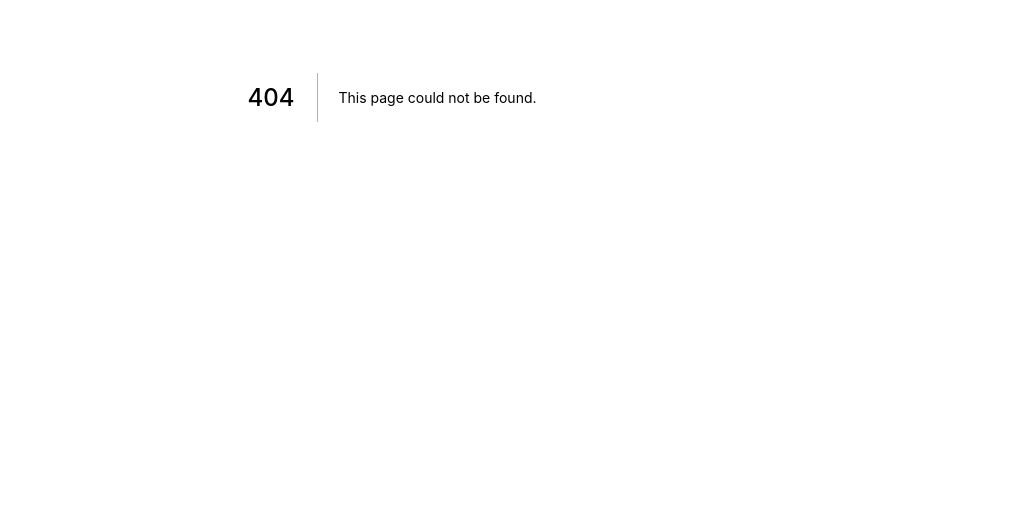
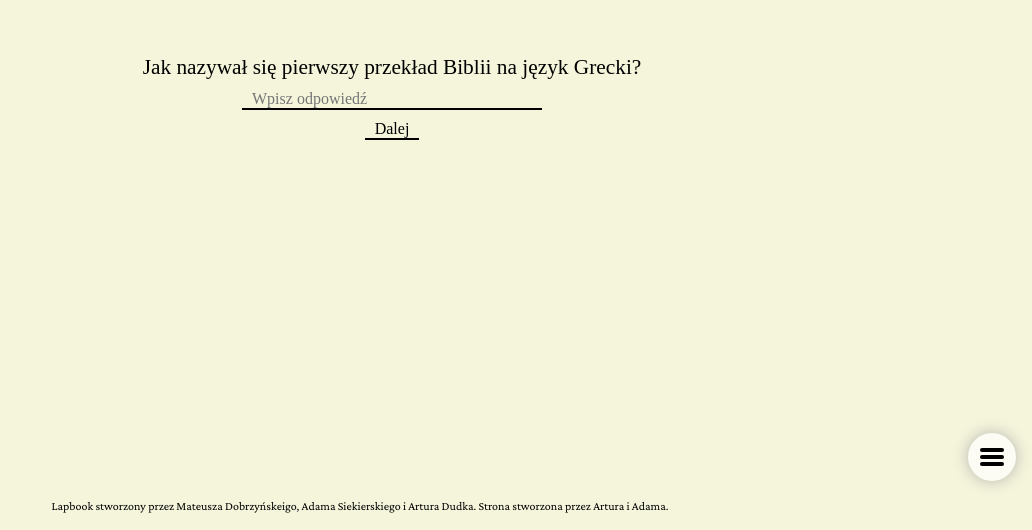
Before and after one commit to tripleadev/lapbook-website, a Next.js app: page /quiz in a window 1280 px wide. Before the commit this address had no page. Shown: the part 303-833 px from the top of the page, without its empty margins (248-1280 px from the left). Before the commit the page ends 800 px from the top, so only its background shows below. Built offline with nearby package versions, Linux system fonts and the light colour scheme; a web font is replaced by a local one.

Commit message:
Basic quiz

```diff
--- a/components/ArticleHeader/ArticleHeader.scss
+++ b/components/ArticleHeader/ArticleHeader.scss
@@ -33,7 +33,6 @@
     }
 
     a {
-      vertical-align: middle;
       color: white;
     }
   }
--- a/components/Navigation/Navigation.js
+++ b/components/Navigation/Navigation.js
@@ -27,6 +27,9 @@ const Navigation = () => {
           <Link href="/przeklady">
             <a>Przekłady Biblii</a>
           </Link>
+          <Link href="/quiz">
+            <a>Quiz</a>
+          </Link>
         </nav>
       </div>
     </>
--- /dev/null
+++ b/components/Question/Question.js
@@ -0,0 +1,65 @@
+import React, { useState } from 'react';
+import './Question.scss';
+
+const Question = ({ question, onSubmit, isWaiting }) => {
+  const [inputValue, setInputValue] = useState('');
+
+  const renderQuestion = () => {
+    switch (question.type) {
+      case 'text':
+        return (
+          <>
+            <input
+              type="text"
+              placeholder="Wpisz odpowiedź"
+              onChange={e => setInputValue(e.target.value)}
+              value={inputValue}
+            />
+            <button
+              disabled={isWaiting}
+              onClick={() => {
+                onSubmit({ value: inputValue.trim().toLowerCase(), question });
+              }}>
+              Dalej
+            </button>
+          </>
+        );
+      case 'radio':
+        return (
+          <>
+            {question.answers.map((answer, i) => (
+              <div key={i}>
+                <label>
+                  <input
+                    type="radio"
+                    value={answer}
+                    checked={inputValue === answer}
+                    onChange={() => setInputValue(answer)}
+                  />
+                  {answer}
+                </label>
+              </div>
+            ))}
+            <button
+              onClick={() => {
+                onSubmit({ value: inputValue, question });
+              }}
+              disabled={isWaiting}>
+              Dalej
+            </button>
+          </>
+        );
+      default:
+        return '';
+    }
+  };
+
+  return (
+    <div className="questionWrapper">
+      <h5>{question.question}</h5>
+      {renderQuestion()}
+    </div>
+  );
+};
+
+export default Question;
--- /dev/null
+++ b/components/Question/Question.scss
@@ -0,0 +1,37 @@
+.questionWrapper {
+  padding: 5px;
+
+  input[type='text'] {
+    margin: 10px auto;
+    display: block;
+    max-width: 300px;
+    width: 100%;
+    padding: 0 10px;
+    font-size: 1em;
+    background-color: beige;
+    border: none;
+    border-bottom: 2px black solid;
+    outline: none;
+    transition: box-shadow 0.3s ease;
+
+    &:focus {
+      box-shadow: 0px 7px 10px -10px rgba(0, 0, 0, 0.75);
+    }
+  }
+
+  button {
+    font-size: 1em;
+    background-color: beige;
+    color: black;
+    padding: 0 10px;
+    outline: none;
+    border: none;
+    border-bottom: 2px black solid;
+    cursor: pointer;
+    transition: box-shadow 0.3s ease;
+
+    &:hover {
+      box-shadow: 0px 7px 10px -10px rgba(0, 0, 0, 0.75);
+    }
+  }
+}
--- /dev/null
+++ b/components/QuizPage/QuizPage.scss
@@ -0,0 +1,30 @@
+.quizWrapper {
+  min-height: 100vh;
+  width: 100%;
+  margin: 0;
+  padding: 5px;
+  display: flex;
+  flex-direction: column;
+  justify-content: center;
+  align-items: center;
+  text-align: center;
+  box-sizing: border-box;
+
+  .restart {
+    font-size: 1em;
+    background-color: beige;
+    color: black;
+    padding: 0 10px;
+    outline: none;
+    border: none;
+    border-bottom: 2px black solid;
+    cursor: pointer;
+    transition: background-color 0.3s ease;
+    margin-top: 1em;
+
+    &:hover {
+      background-color: black;
+      color: beige;
+    }
+  }
+}
--- /dev/null
+++ b/components/QuizPage/questions.js
@@ -0,0 +1,13 @@
+export const questions = [
+  {
+    question: 'Jak nazywał się pierwszy przekład Biblii na język Grecki?',
+    type: 'text',
+    answer: 'septuaginta',
+  },
+  {
+    question: 'W którym roku wydano Biblię Tysiąclecia?',
+    type: 'radio',
+    answers: ['1695 rok', '1971 rok', '1965 rok'],
+    answer: '1965 rok',
+  },
+];
--- a/package.json
+++ b/package.json
@@ -13,7 +13,8 @@
     "next": "9.2.2",
     "node-sass": "^4.13.1",
     "react": "16.12.0",
-    "react-dom": "16.12.0"
+    "react-dom": "16.12.0",
+    "react-quiz-component": "^0.3.2"
   },
   "devDependencies": {
     "eslint": "^6.8.0",
--- a/pages/index.js
+++ b/pages/index.js
@@ -14,6 +14,9 @@ const IndexPage = () => (
         <Link href="/przeklady">
           <a>Przekłady Biblii</a>
         </Link>
+        <Link href="/quiz">
+          <a>Quiz</a>
+        </Link>
       </nav>
     </div>
   </Layout>
--- /dev/null
+++ b/pages/quiz.js
@@ -0,0 +1,74 @@
+import React, { useState } from 'react';
+import Layout from '../components/Layout/Layout';
+import Navigation from '../components/Navigation/Navigation';
+import '../components/QuizPage/QuizPage.scss';
+import Question from '../components/Question/Question';
+import { questions } from '../components/QuizPage/questions';
+
+const QuizPage = () => {
+  const [index, setIndex] = useState(0);
+  const [message, setMessage] = useState('');
+  const [correctAnswers, setCorrectAnswers] = useState(0);
+  const [waiting, setWaiting] = useState(false);
+
+  const onSubmit = ({ value, question }) => {
+    if (value === question.answer) {
+      setMessage('<p style="color: green">Poprawna odpowiedź!</p>');
+      setCorrectAnswers(i => i + 1);
+      setWaiting(true);
+      setTimeout(() => {
+        setIndex(i => i + 1);
+        setMessage('');
+        setWaiting(false);
+      }, 2000);
+    } else {
+      setMessage(
+        `<p style="color: red">Niepoprawna odpowiedź!</p><p>Poprawna odpowiedź: ${question.answer.replace(
+          /^\w/,
+          c => c.toUpperCase(),
+        )}</p>`,
+      );
+      setWaiting(true);
+      setTimeout(() => {
+        setIndex(i => i + 1);
+        setMessage('');
+        setWaiting(false);
+      }, 2500);
+    }
+  };
+
+  return (
+    <Layout title="Quiz">
+      <Navigation />
+      <div className="quizWrapper">
+        {index < questions.length ? (
+          <>
+            <Question question={questions[index]} onSubmit={onSubmit} isWaiting={waiting} />
+            <div dangerouslySetInnerHTML={{ __html: message }} />
+          </>
+        ) : (
+          <>
+            <h2>Koniec quizu</h2>
+            <p>
+              Poprawnych odpowiedzi:{' '}
+              <b>
+                {correctAnswers}/{questions.length}
+              </b>
+            </p>
+            <p>
+              Nieprawidłowych odpowiedzi: <b>{questions.length - correctAnswers}/2</b>
+            </p>
+            <p>
+              Poprawność odpowiedzi: <b>{(correctAnswers * 100) / questions.length}%</b>
+            </p>
+            <button className="restart" onClick={() => window.location.reload()}>
+              Zagraj jeszcze raz!
+            </button>
+          </>
+        )}
+      </div>
+    </Layout>
+  );
+};
+
+export default QuizPage;
```
Also changed, not shown: pages/przeklady.js (+6 -1 lines), 1 other file (tests, documents, lock files or other folders).
